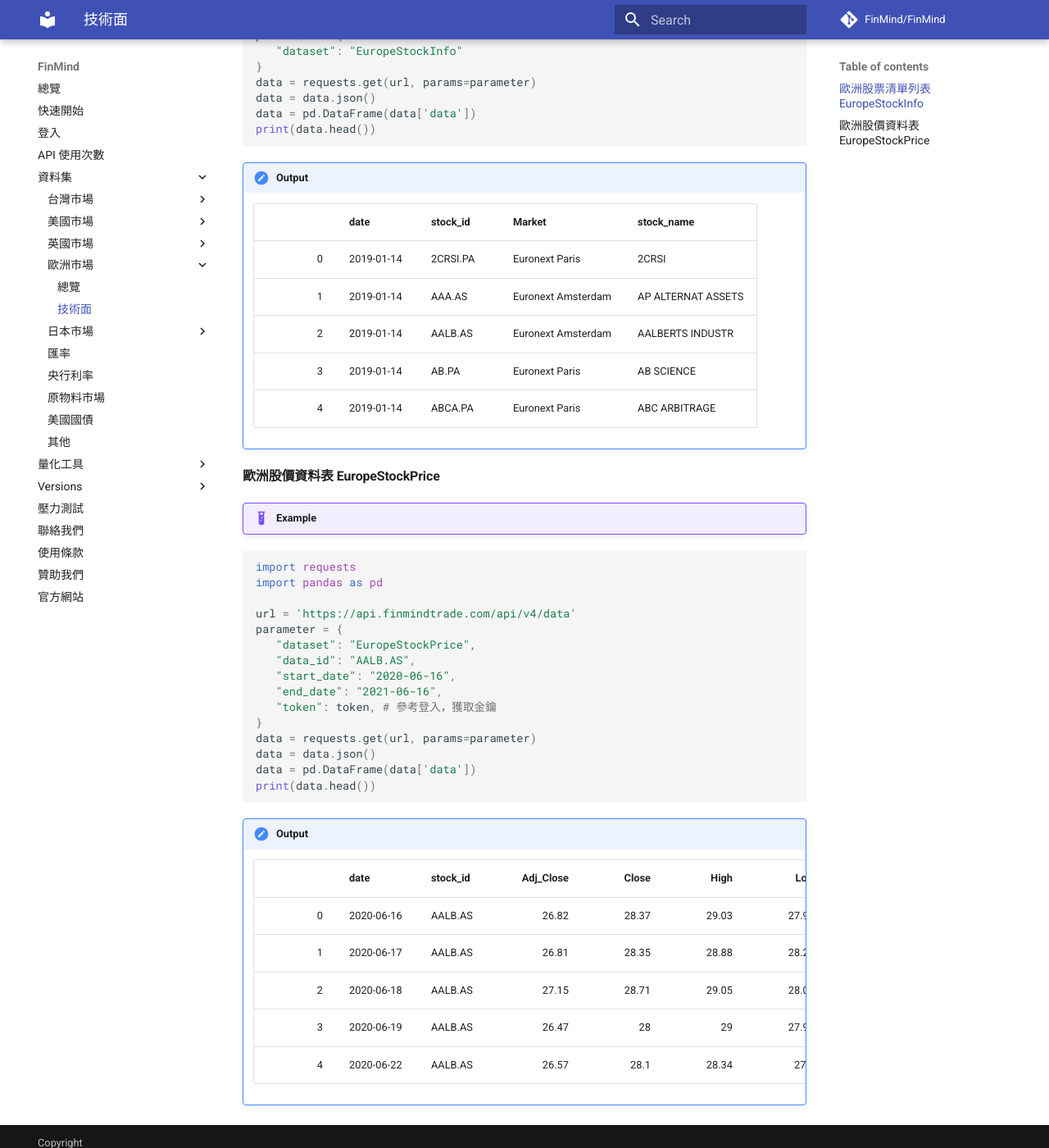
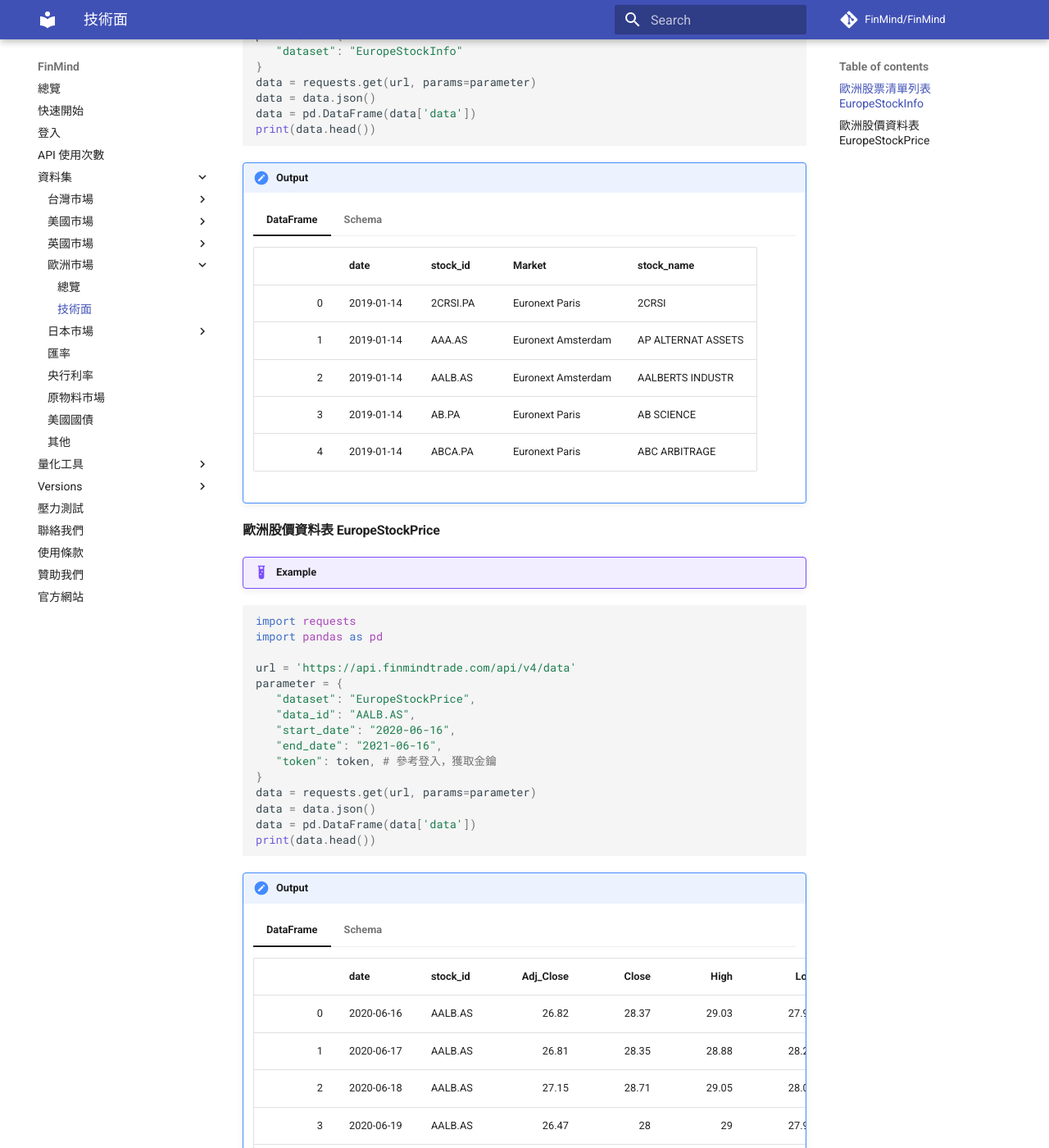
Before and after one commit to FinMind/FinMind-Doc, an MkDocs documentation site: the page built from docs/tutor/EuropeMarket/Technical.md, in a window 1280 px wide and 1400 px high, scrolled down 586 px. Shown: the whole window at 82% size. Built offline with MkDocs 1.6.1 and Material for MkDocs 9.7.7, drawn with Linux system fonts in a browser that asks for light colours; comment, search, counter and statistics services are not loaded.

Commit message:
add: europe dataset scheam doc

````diff
--- a/docs/tutor/EuropeMarket/Technical.md
+++ b/docs/tutor/EuropeMarket/Technical.md
@@ -27,14 +27,23 @@
    print(data.head())
    ```
 !!! output
-    |    | date       | stock_id   | Market             | stock_name         |
-    |---:|:-----------|:-----------|:-------------------|:-------------------|
-    |  0 | 2019-01-14 | 2CRSI.PA   | Euronext Paris     | 2CRSI              |
-    |  1 | 2019-01-14 | AAA.AS     | Euronext Amsterdam | AP ALTERNAT ASSETS |
-    |  2 | 2019-01-14 | AALB.AS    | Euronext Amsterdam | AALBERTS INDUSTR   |
-    |  3 | 2019-01-14 | AB.PA      | Euronext Paris     | AB SCIENCE         |
-    |  4 | 2019-01-14 | ABCA.PA    | Euronext Paris     | ABC ARBITRAGE      |
-
+    === "DataFrame"
+         |    | date       | stock_id   | Market             | stock_name         |
+         |---:|:-----------|:-----------|:-------------------|:-------------------|
+         |  0 | 2019-01-14 | 2CRSI.PA   | Euronext Paris     | 2CRSI              |
+         |  1 | 2019-01-14 | AAA.AS     | Euronext Amsterdam | AP ALTERNAT ASSETS |
+         |  2 | 2019-01-14 | AALB.AS    | Euronext Amsterdam | AALBERTS INDUSTR   |
+         |  3 | 2019-01-14 | AB.PA      | Euronext Paris     | AB SCIENCE         |
+         |  4 | 2019-01-14 | ABCA.PA    | Euronext Paris     | ABC ARBITRAGE      |
+    === "Schema"
+        ```
+        {
+            date: str,
+            stock_id: str,
+            Market: str,
+            stock_name: str
+        }
+        ```
 
 #### 歐洲股價資料表 EuropeStockPrice
 
@@ -57,10 +66,24 @@
    print(data.head())
    ```
 !!! output
-    |    | date       | stock_id   |   Adj_Close |   Close |   High |   Low |   Open |   Volume |
-    |---:|:-----------|:-----------|------------:|--------:|-------:|------:|-------:|---------:|
-    |  0 | 2020-06-16 | AALB.AS    |       26.82 |   28.37 |  29.03 | 27.99 |  28.35 |   603839 |
-    |  1 | 2020-06-17 | AALB.AS    |       26.81 |   28.35 |  28.88 | 28.26 |  28.38 |   512502 |
-    |  2 | 2020-06-18 | AALB.AS    |       27.15 |   28.71 |  29.05 | 28.01 |  28.34 |   452985 |
-    |  3 | 2020-06-19 | AALB.AS    |       26.47 |   28    |  29    | 27.97 |  29    |  1466512 |
-    |  4 | 2020-06-22 | AALB.AS    |       26.57 |   28.1  |  28.34 | 27.5  |  28    |   281713 |
+    === "DataFrame"
+         |    | date       | stock_id   |   Adj_Close |   Close |   High |   Low |   Open |   Volume |
+         |---:|:-----------|:-----------|------------:|--------:|-------:|------:|-------:|---------:|
+         |  0 | 2020-06-16 | AALB.AS    |       26.82 |   28.37 |  29.03 | 27.99 |  28.35 |   603839 |
+         |  1 | 2020-06-17 | AALB.AS    |       26.81 |   28.35 |  28.88 | 28.26 |  28.38 |   512502 |
+         |  2 | 2020-06-18 | AALB.AS    |       27.15 |   28.71 |  29.05 | 28.01 |  28.34 |   452985 |
+         |  3 | 2020-06-19 | AALB.AS    |       26.47 |   28    |  29    | 27.97 |  29    |  1466512 |
+         |  4 | 2020-06-22 | AALB.AS    |       26.57 |   28.1  |  28.34 | 27.5  |  28    |   281713 |
+    === "Schema"
+        ```
+        {
+            date: str,
+            stock_id: str,
+            Adj_Close: float32,
+            Close: float32,
+            High: float32,
+            Low: float32,
+            Open: float32,
+            Volume: int64
+        }
+        ```
````
